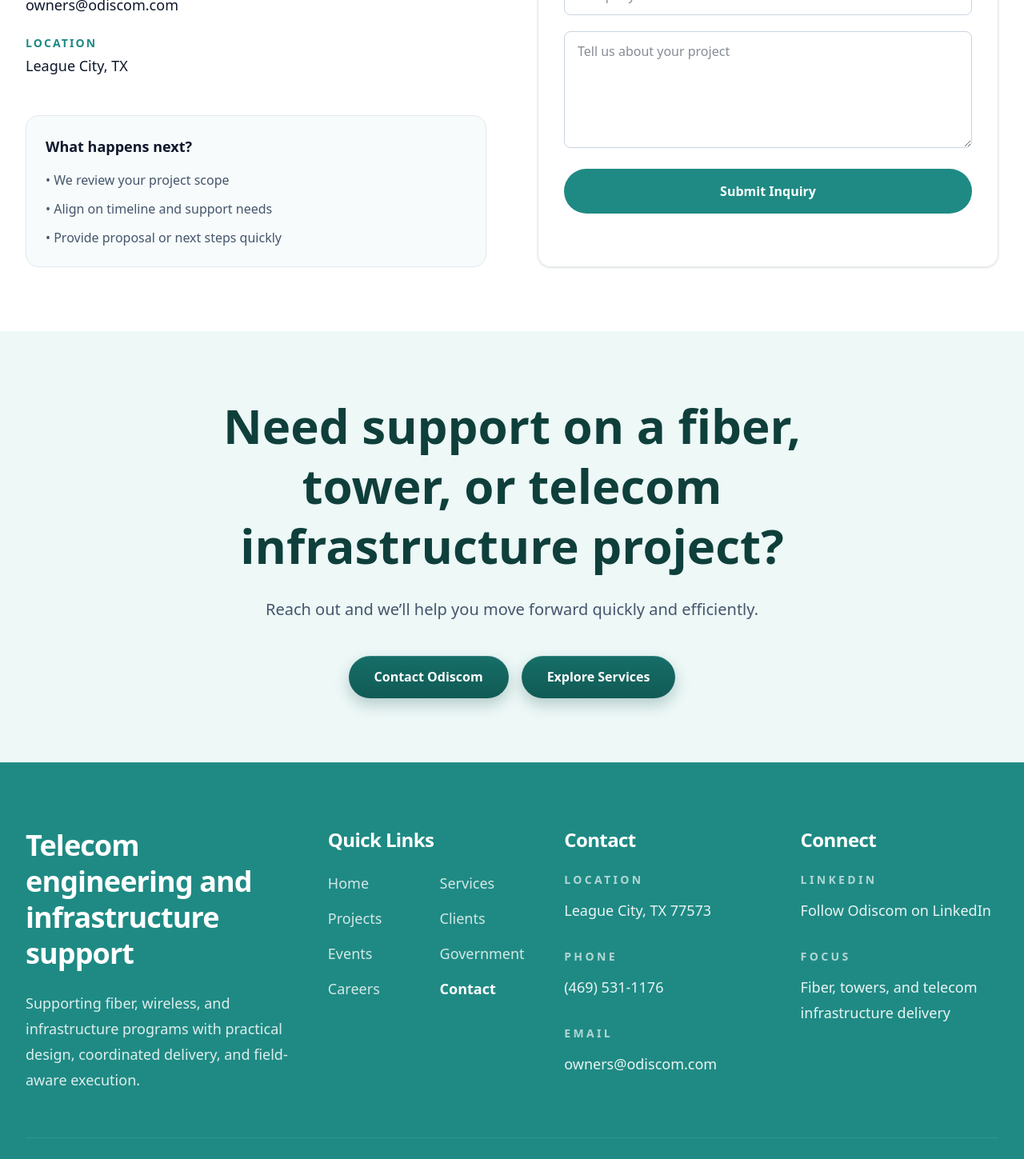
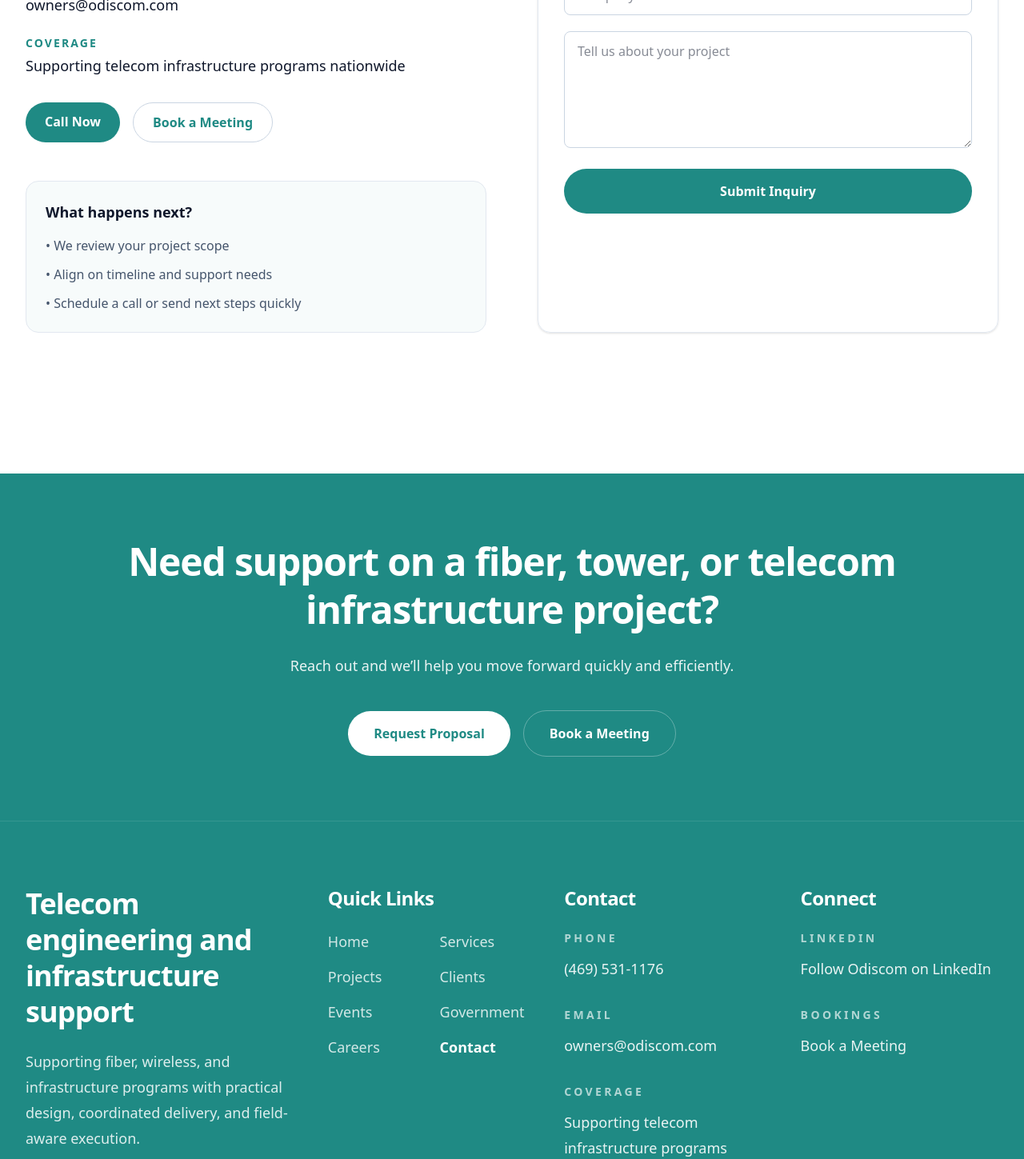
Before and after one commit to odiscom/odiscom-site, a Next.js app: page /contact in a window 1280 px wide. Shown: the part 860-2309 px from the top of the page at 80% size. Built offline with nearby package versions, Linux system fonts and the light colour scheme.

Commit message:
Integrate Bookings and remove local-only positioning

```diff
--- a/app/contact/page.tsx
+++ b/app/contact/page.tsx
@@ -1,11 +1,8 @@
-import Link from "next/link"
 import BottomCta from "@/components/BottomCta"
 
 export default function ContactPage() {
   return (
     <main className="bg-white text-slate-900">
-
-      {/* HERO */}
       <section className="border-b border-slate-200 bg-[#f7fbfb]">
         <div className="mx-auto max-w-7xl px-6 py-20 lg:px-8">
           <div className="max-w-3xl">
@@ -18,68 +15,86 @@
             </h1>
 
             <p className="mt-6 text-lg leading-8 text-slate-600">
-              Whether you're planning a fiber build, tower upgrade, or infrastructure
-              program, we’re ready to support with practical engineering and delivery-focused execution.
+              Whether you're planning a fiber build, tower upgrade, or telecom
+              infrastructure program, Odiscom is ready to support with practical
+              engineering and delivery-focused execution.
             </p>
           </div>
         </div>
       </section>
 
-      {/* MAIN */}
       <section className="mx-auto max-w-7xl px-6 py-20 lg:px-8">
         <div className="grid gap-16 lg:grid-cols-2">
-
-          {/* LEFT – CONTACT INFO */}
           <div>
             <h2 className="text-2xl font-semibold">Get in touch</h2>
 
-            <p className="mt-4 text-slate-600 leading-8">
-              Reach out directly or send us project details using the form. We typically respond quickly and can align with your timeline.
+            <p className="mt-4 leading-8 text-slate-600">
+              Reach out directly, call our team, or book time to discuss your
+              project scope, schedule, and support needs.
             </p>
 
             <div className="mt-10 space-y-6">
-
               <div>
                 <p className="text-sm font-semibold uppercase tracking-[0.15em] text-[#1f8a84]">
                   Phone
                 </p>
-                <p className="mt-1 text-lg">(469) 531-1176</p>
+                <a href="tel:14695311176" className="mt-1 block text-lg">
+                  (469) 531-1176
+                </a>
               </div>
 
               <div>
                 <p className="text-sm font-semibold uppercase tracking-[0.15em] text-[#1f8a84]">
                   Email
                 </p>
-                <p className="mt-1 text-lg">owners@odiscom.com</p>
+                <a href="mailto:owners@odiscom.com" className="mt-1 block text-lg break-words">
+                  owners@odiscom.com
+                </a>
               </div>
 
               <div>
                 <p className="text-sm font-semibold uppercase tracking-[0.15em] text-[#1f8a84]">
-                  Location
+                  Coverage
                 </p>
-                <p className="mt-1 text-lg">League City, TX</p>
+                <p className="mt-1 text-lg">
+                  Supporting telecom infrastructure programs nationwide
+                </p>
               </div>
-
             </div>
 
-            {/* PROCESS */}
+            <div className="mt-8 flex flex-wrap gap-4">
+              <a
+                href="tel:14695311176"
+                className="rounded-full bg-[#1f8a84] px-6 py-3 font-semibold text-white transition hover:bg-[#18716c]"
+              >
+                Call Now
+              </a>
+
+              <a
+                href="https://outlook.office.com/book/Odiscom@odiscom.com/"
+                target="_blank"
+                rel="noreferrer"
+                className="rounded-full border border-slate-300 bg-white px-6 py-3 font-semibold text-[#1f8a84] transition hover:bg-[#f0f7f7]"
+              >
+                Book a Meeting
+              </a>
+            </div>
+
             <div className="mt-12 rounded-2xl border border-slate-200 bg-[#f7fbfb] p-6">
-              <h3 className="font-semibold text-lg">What happens next?</h3>
+              <h3 className="text-lg font-semibold">What happens next?</h3>
 
               <ul className="mt-4 space-y-3 text-slate-600">
                 <li>• We review your project scope</li>
                 <li>• Align on timeline and support needs</li>
-                <li>• Provide proposal or next steps quickly</li>
+                <li>• Schedule a call or send next steps quickly</li>
               </ul>
             </div>
           </div>
 
-          {/* RIGHT – FORM */}
           <div className="rounded-2xl border border-slate-200 p-8 shadow-sm">
             <h2 className="text-2xl font-semibold">Project inquiry</h2>
 
             <form className="mt-6 space-y-5">
-
               <input
                 type="text"
                 placeholder="Name"
@@ -112,7 +127,6 @@
               </button>
             </form>
           </div>
-
         </div>
       </section>
 
--- a/app/page.tsx
+++ b/app/page.tsx
@@ -22,8 +22,6 @@
 
   return (
     <main className="bg-white text-slate-900">
-
-      {/* HERO */}
       <section className="relative h-[720px] w-full overflow-hidden">
         <div className="absolute inset-y-0 left-0 w-1/2">
           <Image
@@ -51,7 +49,6 @@
 
         <div className="relative z-10 mx-auto flex h-full max-w-7xl items-center px-6 lg:px-8">
           <div className="max-w-3xl text-white">
-
             <p className="mb-5 text-sm font-semibold uppercase tracking-[0.2em] text-white/80">
               Fiber • Wireless • Towers • Construction
             </p>
@@ -66,22 +63,28 @@
             </p>
 
             <div className="mt-10 flex flex-wrap gap-4">
-              <Link href="/contact" className="rounded-full bg-white px-8 py-4 font-semibold text-[#1f8a84] hover:bg-slate-100 transition">
+              <Link
+                href="/contact"
+                className="rounded-full bg-white px-8 py-4 font-semibold text-[#1f8a84] transition hover:bg-slate-100"
+              >
                 Request Proposal
               </Link>
 
-              <Link href="/projects" className="rounded-full border border-white px-8 py-4 font-semibold text-white hover:bg-white/10 transition">
-                View Projects
-              </Link>
+              <a
+                href="https://outlook.office.com/book/Odiscom@odiscom.com/"
+                target="_blank"
+                rel="noreferrer"
+                className="rounded-full border border-white px-8 py-4 font-semibold text-white transition hover:bg-white/10"
+              >
+                Book a Meeting
+              </a>
             </div>
           </div>
         </div>
       </section>
 
-      {/* TRUST STRIP */}
       <section className="border-y border-slate-200 bg-white">
         <div className="mx-auto max-w-7xl px-6 py-12 lg:px-8">
-
           <div className="text-center mb-8">
             <p className="text-sm font-semibold uppercase tracking-[0.2em] text-[#1f8a84]">
               Trusted By
@@ -111,10 +114,8 @@
         </div>
       </section>
 
-      {/* SERVICES */}
       <section className="bg-white">
         <div className="mx-auto max-w-7xl px-6 py-20 lg:px-8">
-
           <div className="mb-12 max-w-3xl">
             <p className="text-sm font-semibold uppercase tracking-[0.18em] text-[#1f8a84]">
               What we do
@@ -130,8 +131,6 @@
           </div>
 
           <div className="grid gap-8 lg:grid-cols-3">
-
-            {/* Fiber */}
             <div className="rounded-[2rem] border border-slate-200 p-8 shadow-sm">
               <p className="text-sm font-semibold uppercase tracking-[0.16em] text-[#1f8a84]">
                 Fiber
@@ -147,7 +146,6 @@
               </p>
             </div>
 
-            {/* Towers */}
             <div className="rounded-[2rem] border border-slate-200 p-8 shadow-sm">
               <p className="text-sm font-semibold uppercase tracking-[0.16em] text-[#1f8a84]">
                 Towers
@@ -163,7 +161,6 @@
               </p>
             </div>
 
-            {/* Construction */}
             <div className="rounded-[2rem] border border-slate-200 p-8 shadow-sm">
               <p className="text-sm font-semibold uppercase tracking-[0.16em] text-[#1f8a84]">
                 Construction
@@ -178,15 +175,13 @@
                 contractor alignment, and project delivery.
               </p>
             </div>
-
           </div>
         </div>
       </section>
 
-      {/* CTA */}
       <BottomCta
         title="Need support on a fiber, tower, or telecom infrastructure project?"
-        description="Tell us what you're building, where you need support, and how quickly you need to move."
+        description="Tell us what you're building, or book time with our team to get started quickly."
       />
     </main>
   );
--- a/components/BottomCta.tsx
+++ b/components/BottomCta.tsx
@@ -1,45 +1,41 @@
-import Link from "next/link";
-
-type BottomCtaProps = {
-  title: string;
-  description: string;
-  primaryHref?: string;
-  primaryLabel?: string;
-  secondaryHref?: string;
-  secondaryLabel?: string;
-};
+import Link from "next/link"
 
 export default function BottomCta({
   title,
   description,
-  primaryHref = "/contact",
-  primaryLabel = "Contact Odiscom",
-  secondaryHref = "/services",
-  secondaryLabel = "Explore Services",
-}: BottomCtaProps) {
+}: {
+  title: string
+  description: string
+}) {
   return (
-    <section className="border-t border-white/20 bg-[#edf8f7] text-[#0f3f3b]">
-      <div className="mx-auto max-w-7xl px-6 py-20 lg:px-8">
-        <div className="mx-auto max-w-4xl text-center">
-          <h2 className="text-4xl font-semibold leading-tight md:text-6xl">
+    <section className="mt-24 bg-[#1f8a84]">
+      <div className="mx-auto max-w-7xl px-6 py-20 text-center lg:px-8">
+        <h2 className="text-3xl font-semibold leading-tight tracking-tight text-white md:text-5xl">
           {title}
         </h2>
 
-          <p className="mx-auto mt-6 max-w-3xl text-xl leading-9 text-slate-600">
+        <p className="mx-auto mt-6 max-w-2xl text-lg leading-8 text-white/90">
           {description}
         </p>
 
         <div className="mt-10 flex flex-wrap items-center justify-center gap-4">
-            <Link href={primaryHref} className="btn btn-lg">
-              {primaryLabel}
+          <Link
+            href="/contact"
+            className="rounded-full bg-white px-8 py-4 font-semibold text-[#1f8a84] transition hover:bg-[#f0f7f7]"
+          >
+            Request Proposal
           </Link>
 
-            <Link href={secondaryHref} className="btn btn-lg">
-              {secondaryLabel}
-            </Link>
-          </div>
+          <a
+            href="https://outlook.office.com/book/Odiscom@odiscom.com/"
+            target="_blank"
+            rel="noreferrer"
+            className="rounded-full border border-white/30 px-8 py-4 font-semibold text-white transition hover:bg-white/10"
+          >
+            Book a Meeting
+          </a>
         </div>
       </div>
     </section>
-  );
+  )
 }
--- a/components/Footer.tsx
+++ b/components/Footer.tsx
@@ -65,15 +65,6 @@
             <div className="mt-6 space-y-8">
               <div>
                 <p className="text-sm font-semibold uppercase tracking-[0.24em] text-white/65">
-                  Location
-                </p>
-                <p className="mt-3 text-lg leading-8 text-white/90">
-                  League City, TX 77573
-                </p>
-              </div>
-
-              <div>
-                <p className="text-sm font-semibold uppercase tracking-[0.24em] text-white/65">
                   Phone
                 </p>
                 <a
@@ -94,6 +85,15 @@
                 >
                   owners@odiscom.com
                 </a>
+              </div>
+
+              <div>
+                <p className="text-sm font-semibold uppercase tracking-[0.24em] text-white/65">
+                  Coverage
+                </p>
+                <p className="mt-3 text-lg leading-8 text-white/90">
+                  Supporting telecom infrastructure programs nationwide
+                </p>
               </div>
             </div>
           </div>
@@ -118,11 +118,16 @@
 
               <div>
                 <p className="text-sm font-semibold uppercase tracking-[0.24em] text-white/65">
-                  Focus
+                  Bookings
                 </p>
-                <p className="mt-3 text-lg leading-8 text-white/90">
-                  Fiber, towers, and telecom infrastructure delivery
-                </p>
+                <a
+                  href="https://outlook.office.com/book/Odiscom@odiscom.com/"
+                  target="_blank"
+                  rel="noreferrer"
+                  className="mt-3 block text-lg leading-8 text-white/90 hover:text-white"
+                >
+                  Book a Meeting
+                </a>
               </div>
             </div>
           </div>
```
Lines whose indentation alone changed are shown as unchanged.
